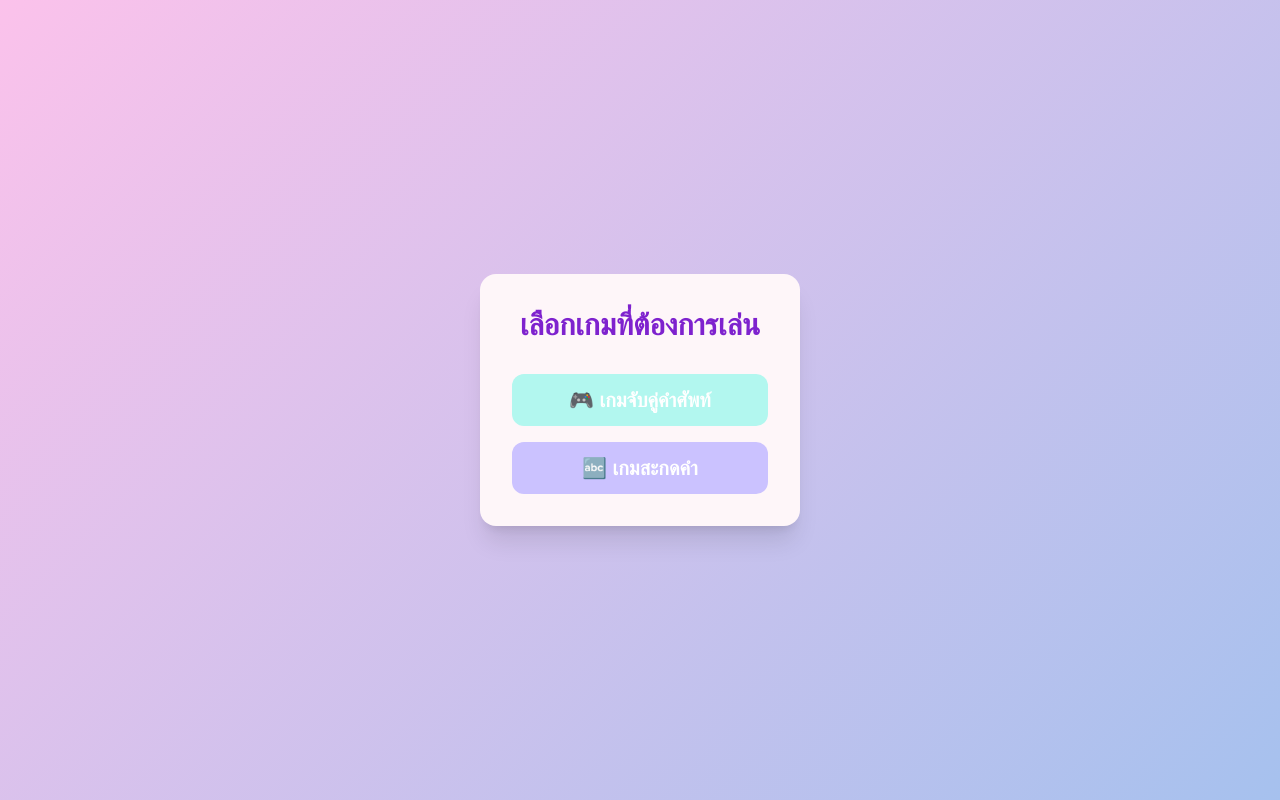
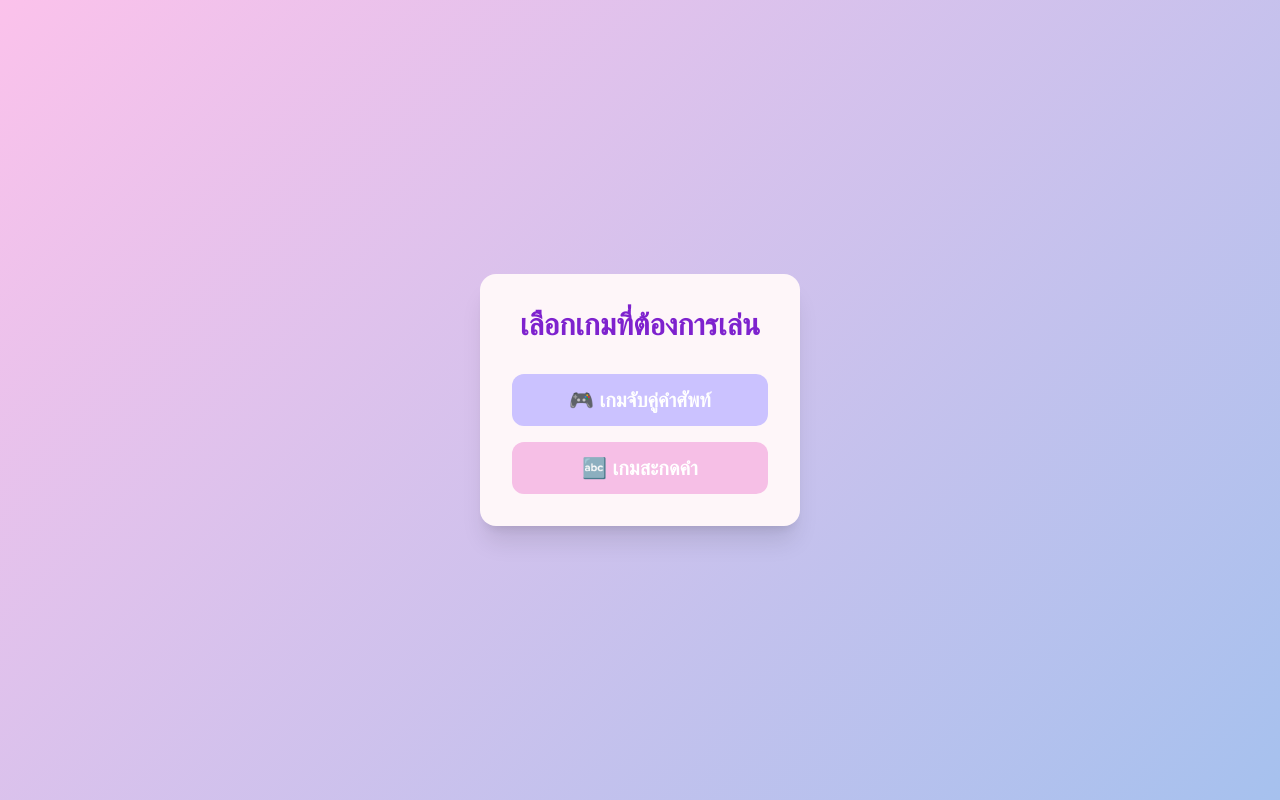
Before and after one commit to xepherros/XPRQUIZ, a React (Vite) app: page / in a window 1280 px wide. Built offline with nearby package versions, Linux system fonts and the light colour scheme.

Commit message:
Update MainMenu.jsx

```diff
--- a/src/MainMenu.jsx
+++ b/src/MainMenu.jsx
@@ -21,14 +21,14 @@ export default function MainMenu({ onSelect }) {
         <div className="space-y-4">
           <button
             onClick={() => onSelect("vocab")}
-            className="w-full bg-[#b2f7ef] hover:bg-green-600 text-white py-3 rounded-xl text-xl font-bold transition"
+            className="w-full bg-[#CBC2FF] hover:bg-[#CBC2FF] text-white py-3 rounded-xl text-xl font-bold transition"
           >
             🎮 เกมจับคู่คำศัพท์
           </button>
 
           <button
             onClick={() => onSelect("spelling")}
-            className="w-full bg-[#CBC2FF] hover:bg-blue-600 text-white py-3 rounded-xl text-xl font-bold transition"
+            className="w-full bg-[#F6BFE6] hover:bg-[#F6BFE6] text-white py-3 rounded-xl text-xl font-bold transition"
           >
             🔤 เกมสะกดคำ
           </button>
```
